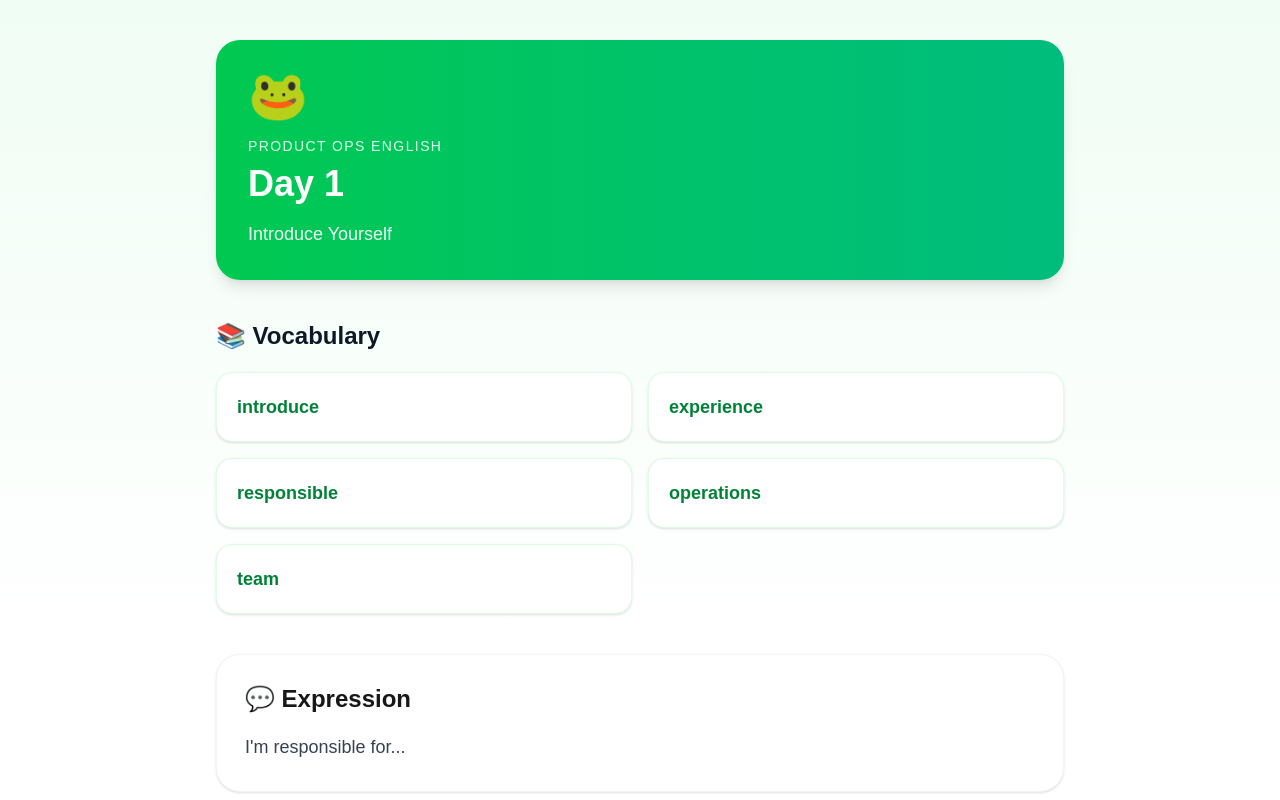
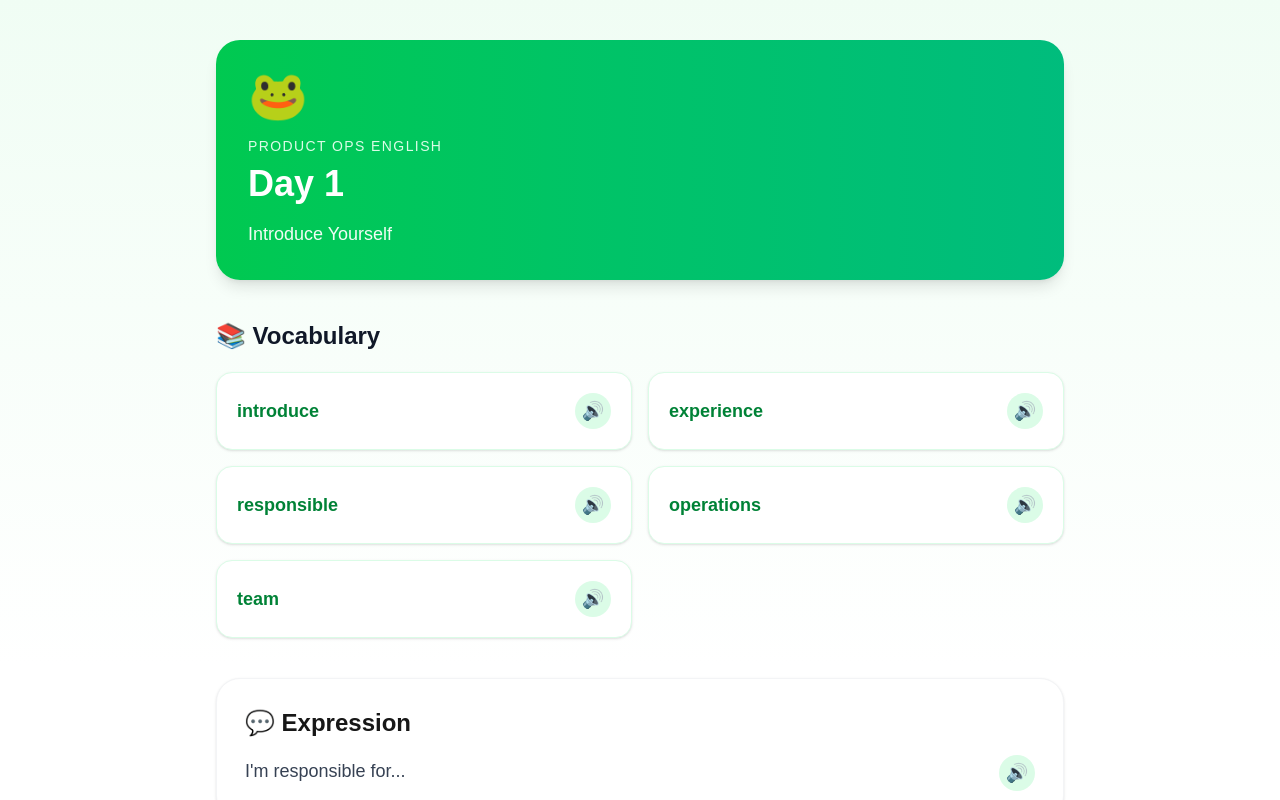
Before and after one commit to frogjump/frogops, a Next.js app: page /day/1 in a window 1280 px wide. Shown: the top 800 px of the page. Built offline with nearby package versions, Linux system fonts and the light colour scheme.

Commit message:
feat: add pronunciation button

```diff
--- a/app/day/[id]/page.tsx
+++ b/app/day/[id]/page.tsx
@@ -1,6 +1,7 @@
 import learningPlan from "@/data/learningPlan.json";
 import { notFound } from "next/navigation";
 import Link from "next/link";
+import SpeechButton from "@/components/SpeechButton";
 
 type Lesson = {
   day: number;
@@ -73,9 +74,13 @@ export default async function DayPage({ params }: PageProps) {
                 key={word}
                 className="rounded-2xl border border-green-100 bg-white p-5 shadow-sm transition hover:-translate-y-1 hover:shadow-md"
               >
-                <div className="text-lg font-semibold text-green-700">
-                  {word}
-                </div>
+                <div className="flex items-center justify-between">
+  <span className="text-lg font-semibold text-green-700">
+    {word}
+  </span>
+
+  <SpeechButton text={word} />
+</div>
               </div>
             ))}
           </div>
@@ -87,9 +92,13 @@ export default async function DayPage({ params }: PageProps) {
             💬 Expression
           </h2>
 
-          <p className="text-lg leading-8 text-gray-700">
-            {lesson.expression}
-          </p>
+          <div className="flex items-start justify-between gap-4">
+  <p className="text-lg leading-8 text-gray-700">
+    {lesson.expression}
+  </p>
+
+  <SpeechButton text={lesson.expression} />
+</div>
         </section>
 
         {/* Script */}
--- /dev/null
+++ b/components/SpeechButton.tsx
@@ -0,0 +1,39 @@
+"use client";
+
+type SpeechButtonProps = {
+  text: string;
+};
+
+export default function SpeechButton({ text }: SpeechButtonProps) {
+  const speak = () => {
+    if (!window.speechSynthesis) {
+      alert("Your browser doesn't support speech synthesis.");
+      return;
+    }
+
+    // 清空之前可能残留的播放队列
+    window.speechSynthesis.cancel();
+
+    // 等待一小会儿再播放，避免 Chrome interrupted
+    setTimeout(() => {
+      const utterance = new SpeechSynthesisUtterance(text);
+
+      utterance.lang = "en-US";
+      utterance.rate = 0.9;
+      utterance.pitch = 1;
+      utterance.volume = 1;
+
+      window.speechSynthesis.speak(utterance);
+    }, 100);
+  };
+
+  return (
+    <button
+      onClick={speak}
+      className="flex h-9 w-9 items-center justify-center rounded-full bg-green-100 text-lg transition hover:bg-green-200 active:scale-95"
+      title="Play pronunciation"
+    >
+      🔊
+    </button>
+  );
+}
```
